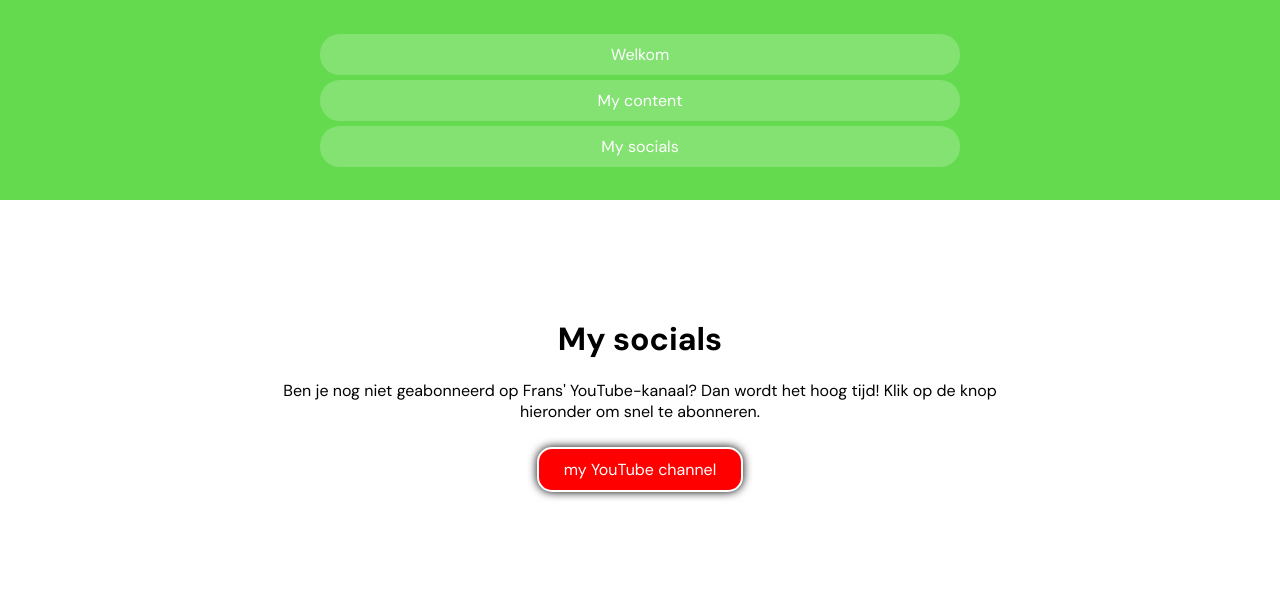
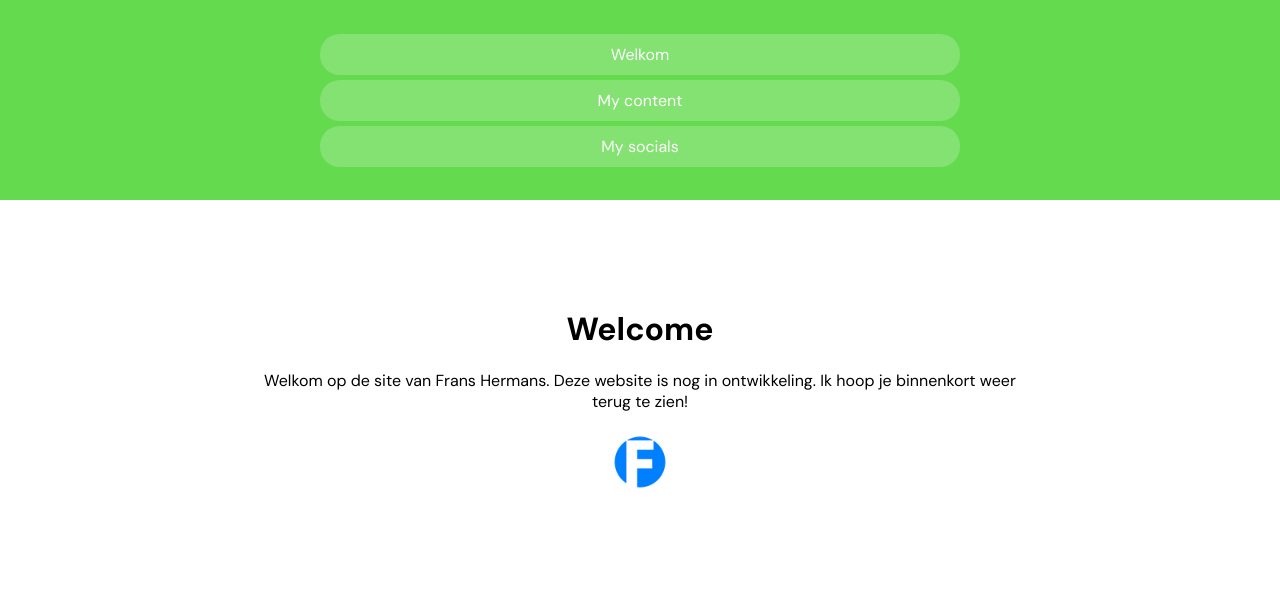
Before and after one commit to franshermansyt/franshermansyt.github.io, a plain HTML site: page index.htm in a window 1280 px wide. Shown: the top 598 px of the page. Drawn offline with Linux system fonts and the light colour scheme.

Commit message:
Update index.htm

```diff
--- a/index.htm
+++ b/index.htm
@@ -155,6 +155,6 @@ pages[x].classList.remove("pageInvisible");
 }
 }
 
-goTo(2);
+goTo(0);
 
 </script>
```
